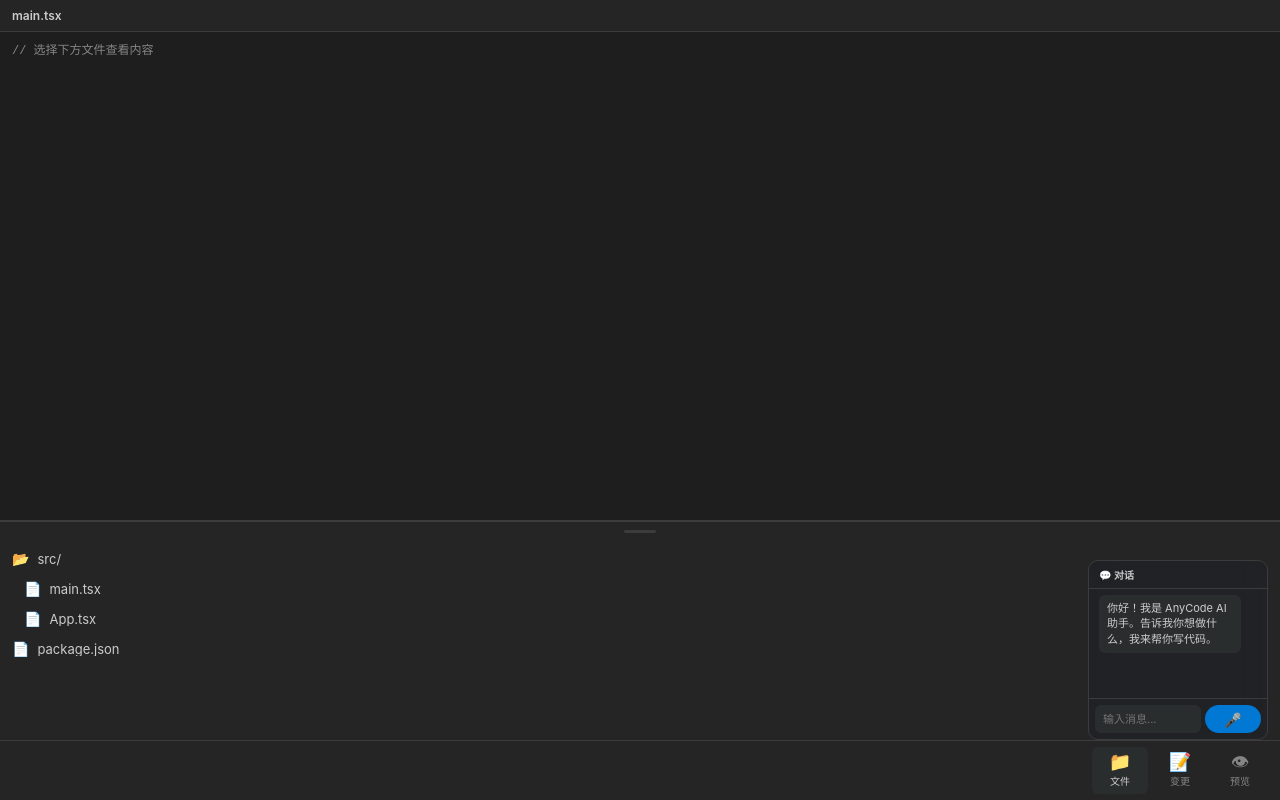
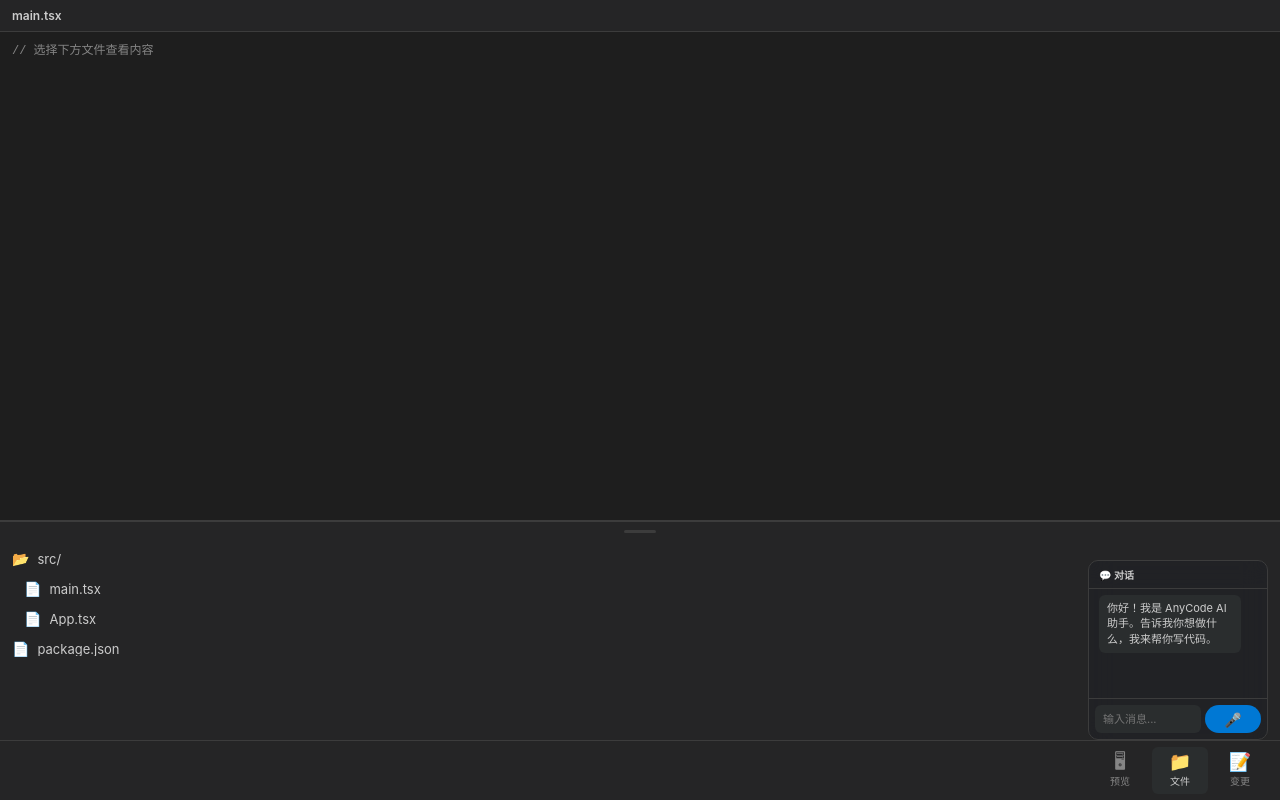
Before and after one commit to wyattzheng/any-code, a React (Vite) app in the folder packages/app/: page / in a window 1280 px wide. Built offline with nearby package versions, Linux system fonts and the light colour scheme.

Commit message:
feat(app): reorder preview tab first, update icon and copy

```diff
--- a/packages/app/src/components/PreviewTab.tsx
+++ b/packages/app/src/components/PreviewTab.tsx
@@ -8,9 +8,8 @@ export function PreviewTab() {
         return (
             <div className="preview-tab">
                 <div className="preview-placeholder">
-                    <span className="preview-placeholder-icon">👁</span>
-                    <p className="preview-placeholder-text">等待 AI 填充预览界面...</p>
-                    <p className="preview-placeholder-hint">AI 生成界面后将在此处展示</p>
+                    <span className="preview-placeholder-icon">🖥</span>
+                    <p className="preview-placeholder-text">通过对话让 AI 生成界面，结果将展示在这里</p>
                 </div>
             </div>
         );
--- a/packages/app/src/components/TabBar.tsx
+++ b/packages/app/src/components/TabBar.tsx
@@ -14,6 +14,14 @@ export function TabBar({ activeTab, onTabChange }: TabBarProps) {
             <div className="tab-spacer" />
 
             <button
+                className={`tab-item ${activeTab === "preview" ? "active" : ""}`}
+                onClick={() => onTabChange("preview")}
+            >
+                <span className="tab-icon">🖥</span>
+                <span className="tab-label">预览</span>
+            </button>
+
+            <button
                 className={`tab-item ${activeTab === "files" ? "active" : ""}`}
                 onClick={() => onTabChange("files")}
             >
@@ -28,14 +36,6 @@ export function TabBar({ activeTab, onTabChange }: TabBarProps) {
                 <span className="tab-icon">📝</span>
                 <span className="tab-label">变更</span>
             </button>
-
-            <button
-                className={`tab-item ${activeTab === "preview" ? "active" : ""}`}
-                onClick={() => onTabChange("preview")}
-            >
-                <span className="tab-icon">👁</span>
-                <span className="tab-label">预览</span>
-            </button>
         </nav>
     );
 }
```
